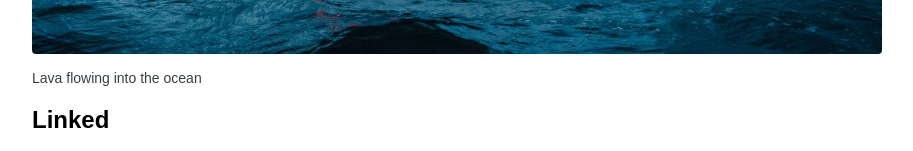
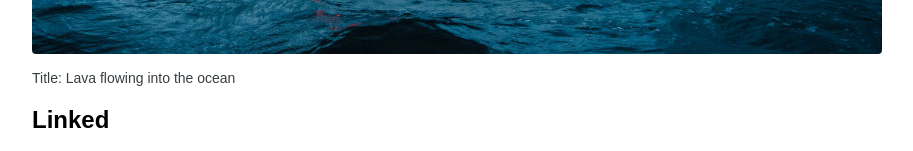
Before and after one commit to CruGlobal/cru-content-designs, a React (Create React App) app in the folder give/: page / in a window 1280 px wide. Shown: the part 1100-1251 px from the top of the page, without its empty margins (8-921 px from the left). Built offline with nearby package versions, Linux system fonts and the light colour scheme.

Commit message:
Update Image.js

```diff
--- a/give/src/components/Image/Image.js
+++ b/give/src/components/Image/Image.js
@@ -1,3 +1,5 @@
+// Based on v3 - https://www.aemcomponents.dev/content/core-components-examples/library/core-content/image.html
+
 import "./Image.css";
 import lava1 from "../../assets/lava1.jpeg";
 
@@ -29,7 +31,7 @@ export const Image = ({
             src={src}
             className="cmp-image__image"
             alt={alt}
-            title={popupTitle && caption ? caption : ""}
+            title={popupTitle && caption ? caption : false}
           />
         </LinkWrapper>
         {!popupTitle && caption && (
@@ -42,8 +44,8 @@ export const Image = ({
 
 export const ImageExamples = () => {
   const src = lava1;
-  const alt = "Lava flowing into the ocean";
-  const caption = "Lava flowing into the ocean";
+  const alt = "Alt: Lava flowing into the ocean";
+  const caption = "Title: Lava flowing into the ocean";
   const href = "https://unsplash.com/photos/E4944K_4SvI";
 
   return (
```
